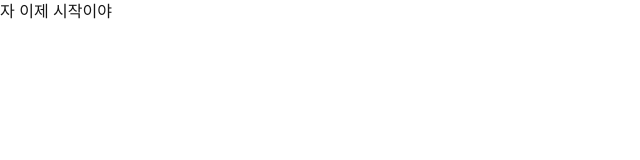
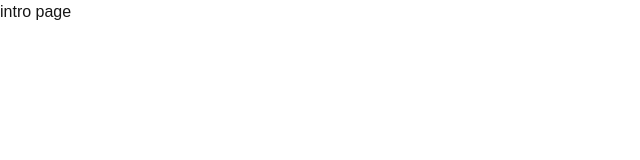
Before and after one commit to wynsumhi/the-interview, a Next.js app in the folder fe/: page / in a window 1280 px wide. Shown: the top 160 px of the page, without its empty margins (0-640 px from the left). Built offline with nearby package versions, Linux system fonts and the light colour scheme.

Commit message:
S14P21A307-82 chore: 인트로 페이지 스텁 적용

```diff
--- a/fe/src/app/page.tsx
+++ b/fe/src/app/page.tsx
@@ -1,3 +1,3 @@
 export default function Home() {
-  return <div>자 이제 시작이야</div>;
+  return <div>intro page</div>;
 }
```
